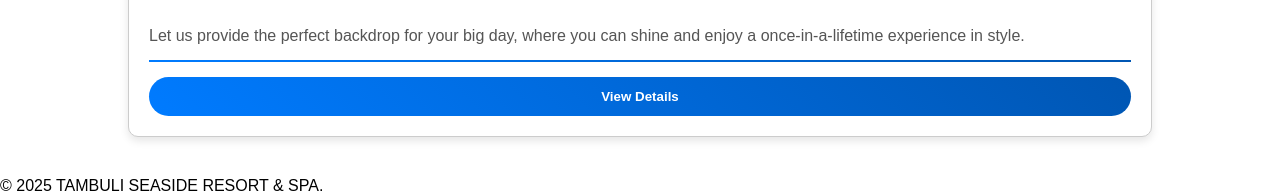
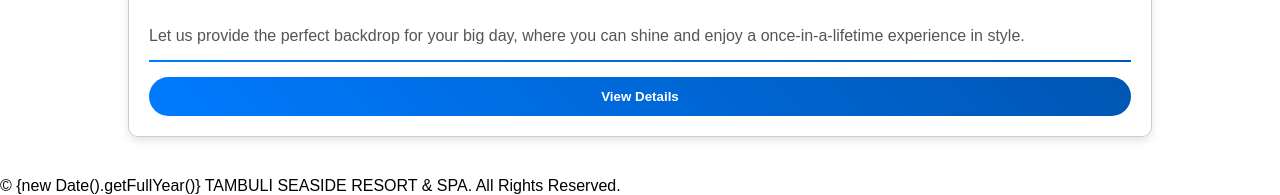
Before and after one commit to buangcla/Banquet-2, a plain HTML site: page index.html in a window 1280 px wide. Shown: the part 1956-2151 px from the top of the page. Drawn offline with Linux system fonts and the light colour scheme.

Commit message:
Update index.html

```diff
--- a/index.html
+++ b/index.html
@@ -277,9 +277,10 @@
         </div>
     </div>
     <!-- Footer -->
-<footer class="text-center mt-5 py-3">
-    © 2025 TAMBULI SEASIDE RESORT & SPA.
+<footer className="text-center mt-5 py-3 bg-gray-900 text-white text-sm">
+    © {new Date().getFullYear()} TAMBULI SEASIDE RESORT & SPA. All Rights Reserved.
 </footer>
+
     <script>
         document.querySelectorAll('.btn-toggle').forEach(button => {
             button.addEventListener('click', function() {
```
